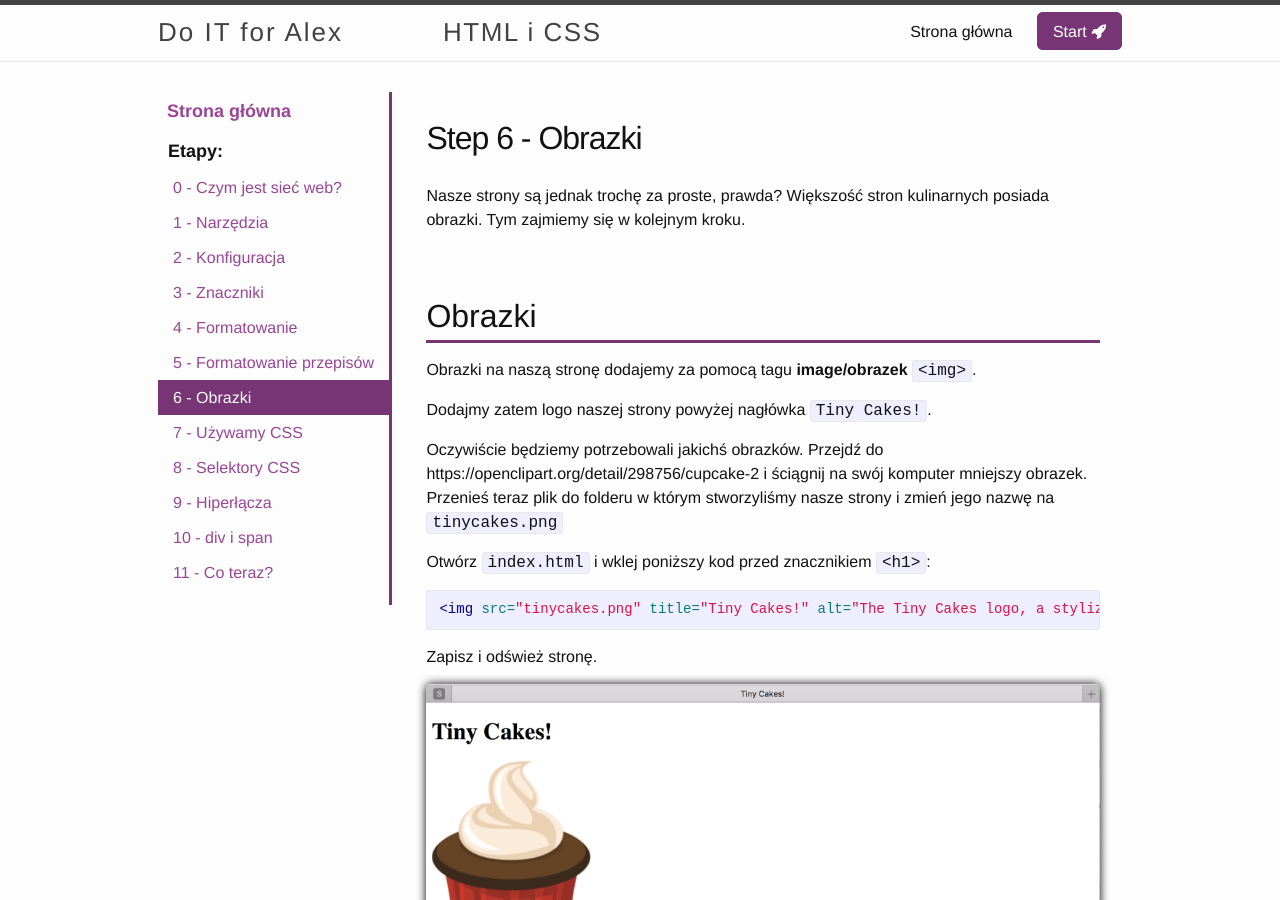
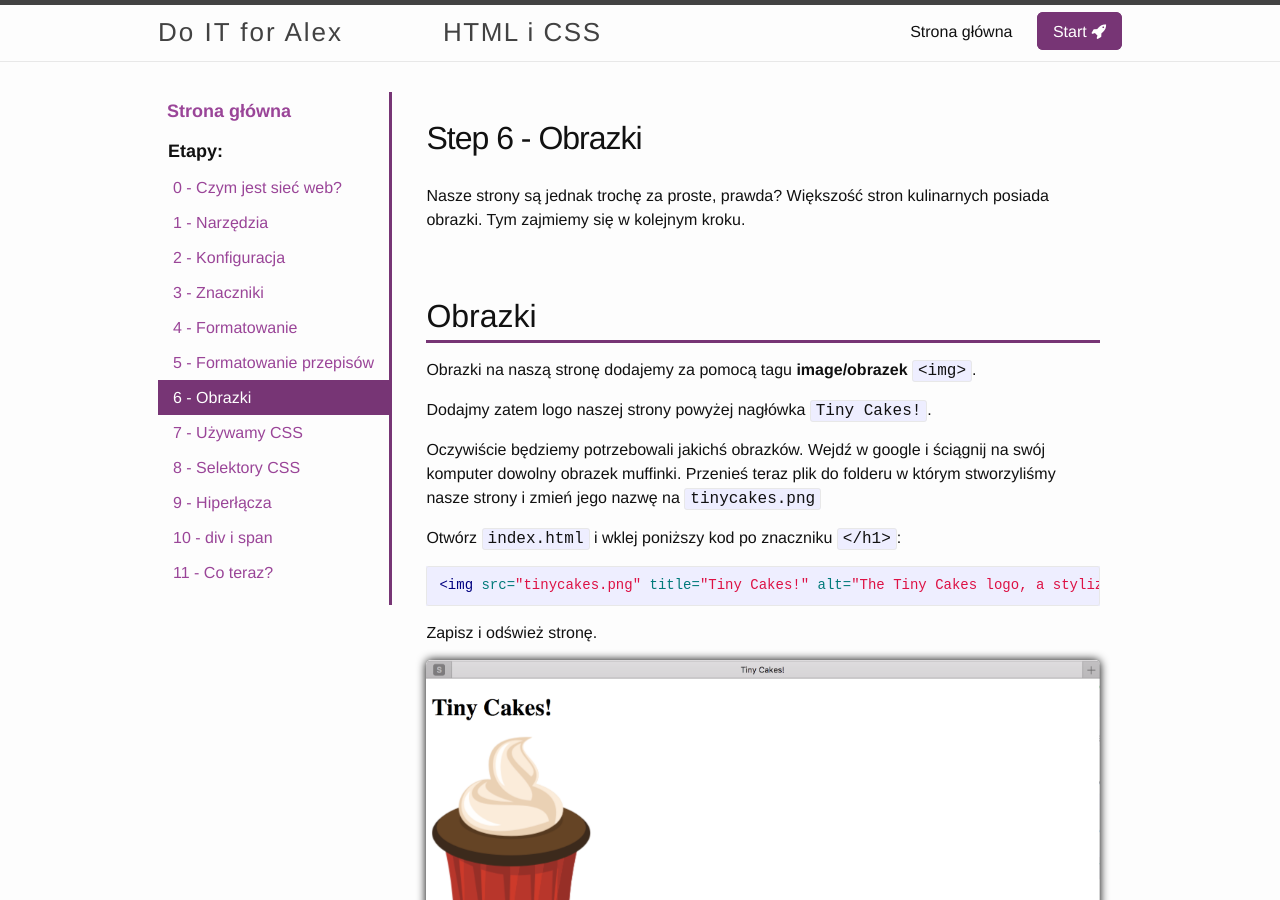
Before and after one commit to doITforAlex/HTML-CSS, a Jekyll site: the page built from _steps/step6.markdown, in a window 1280 px wide and 900 px high. Built offline with Jekyll 4.4.1, drawn with Linux system fonts in a browser that asks for light colours; nearby versions of some CDN libraries.

Commit message:
whatever

````diff
--- a/_steps/step6.markdown
+++ b/_steps/step6.markdown
@@ -12,9 +12,9 @@ Obrazki na naszą stronę dodajemy za pomocą tagu **image/obrazek** `<img>`.
 
 Dodajmy zatem logo naszej strony powyżej nagłówka `Tiny Cakes!`.
 
-Oczywiście będziemy potrzebowali jakichś obrazków. Przejdź do https://openclipart.org/detail/298756/cupcake-2 i ściągnij na swój komputer mniejszy obrazek.  Przenieś teraz plik do folderu w którym stworzyliśmy nasze strony i zmień jego nazwę na `tinycakes.png`
+Oczywiście będziemy potrzebowali jakichś obrazków. Wejdź w google i ściągnij na swój komputer dowolny obrazek muffinki. Przenieś teraz plik do folderu w którym stworzyliśmy nasze strony i zmień jego nazwę na `tinycakes.png`
 
-Otwórz `index.html` i wklej poniższy kod przed znacznikiem  `<h1>`:
+Otwórz `index.html` i wklej poniższy kod po znaczniku  `</h1>`:
 
 ```html
 <img src="tinycakes.png" title="Tiny Cakes!" alt="The Tiny Cakes logo, a stylized cartoon cupcake."/>
````
